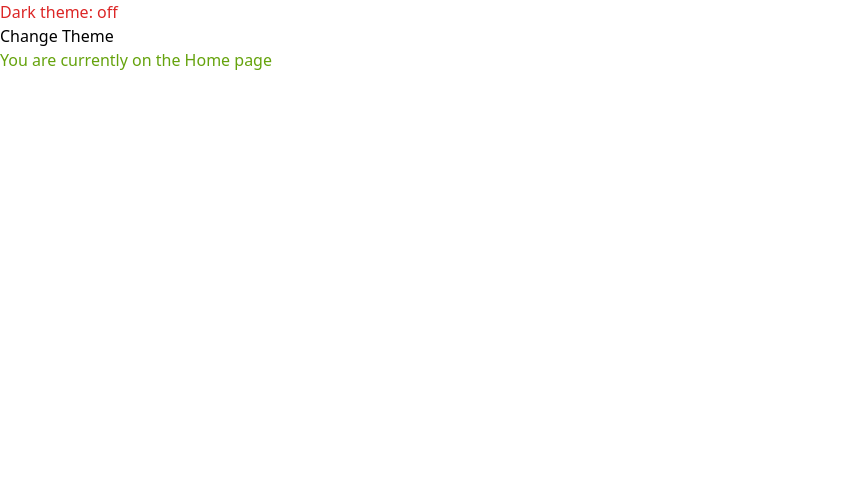
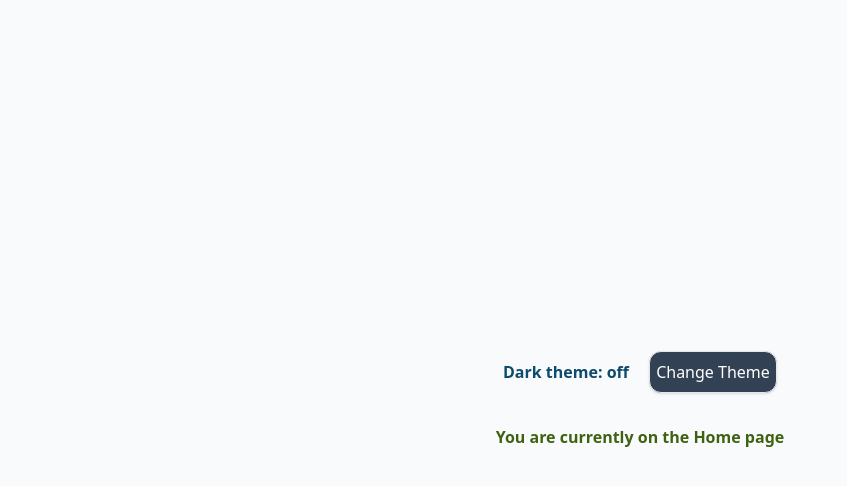
Before and after one commit to d3v-g/medium-custom-render, a React (Vite) app: page / in a window 1280 px wide. Shown: the top 486 px of the page, without its empty margins (0-847 px from the left). Built offline with nearby package versions, Linux system fonts and the light colour scheme.

Commit message:
style: added basic styles

```diff
--- a/src/App.tsx
+++ b/src/App.tsx
@@ -5,19 +5,20 @@ const App: React.FC = () => {
     const { theme, setTheme } = useContext(ThemeContext)
     return (
         <>
-            <div>
-                <h1 className="text-red-600">
-                    Dark theme: {theme === "dark" ? "on" : "off"}
-                </h1>
+            <div className="flex h-screen flex-col justify-center bg-gray-50 text-center font-semibold dark:bg-slate-900">
+                <div className="flex items-center justify-center gap-5 text-sky-900 dark:text-slate-200">
+                    <h1>Dark theme: {theme === "dark" ? "on" : "off"}</h1>
                     <button
+                        className="w-32 rounded-xl border bg-slate-700 py-2 font-light text-white shadow dark:bg-slate-700"
                         onClick={() =>
                             setTheme(theme === "dark" ? "light" : "dark")
                         }
                     >
                         Change Theme
                     </button>
-                <div className="text-lime-600">
-                    You are currently on the Home page
+                </div>
+                <div className="mt-8 text-lime-800 dark:text-lime-200">
+                    <h1>You are currently on the Home page</h1>
                 </div>
             </div>
         </>
--- a/src/ThemeContext.tsx
+++ b/src/ThemeContext.tsx
@@ -19,7 +19,7 @@ interface ProvideThemeContextProps {
 const ProvideThemeContext: React.FC<ProvideThemeContextProps> = ({
     children,
 }) => {
-    const [theme, setTheme] = useState<Theme | null>("light")
+    const [theme, setTheme] = useState<Theme>("light")
 
     useEffect(() => {
         // add dark class to html
```
Lines whose indentation alone changed are shown as unchanged.
